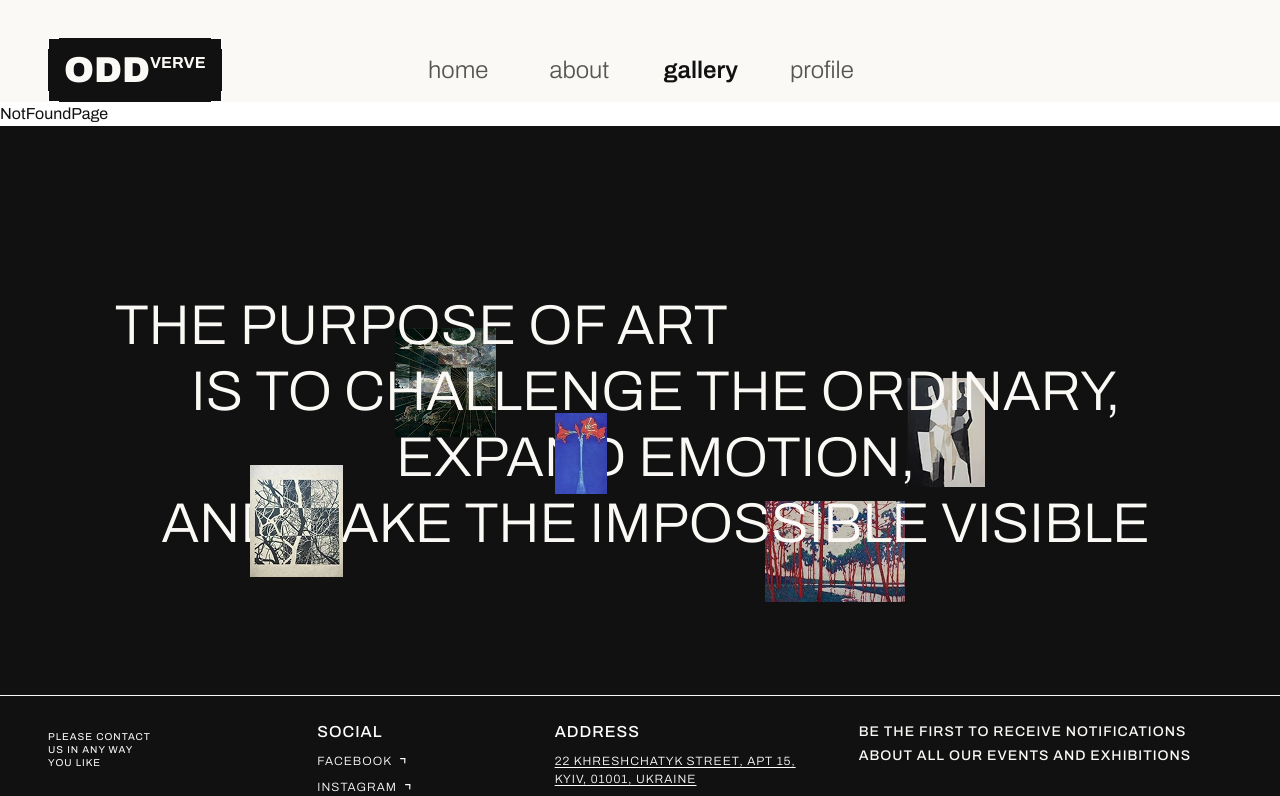
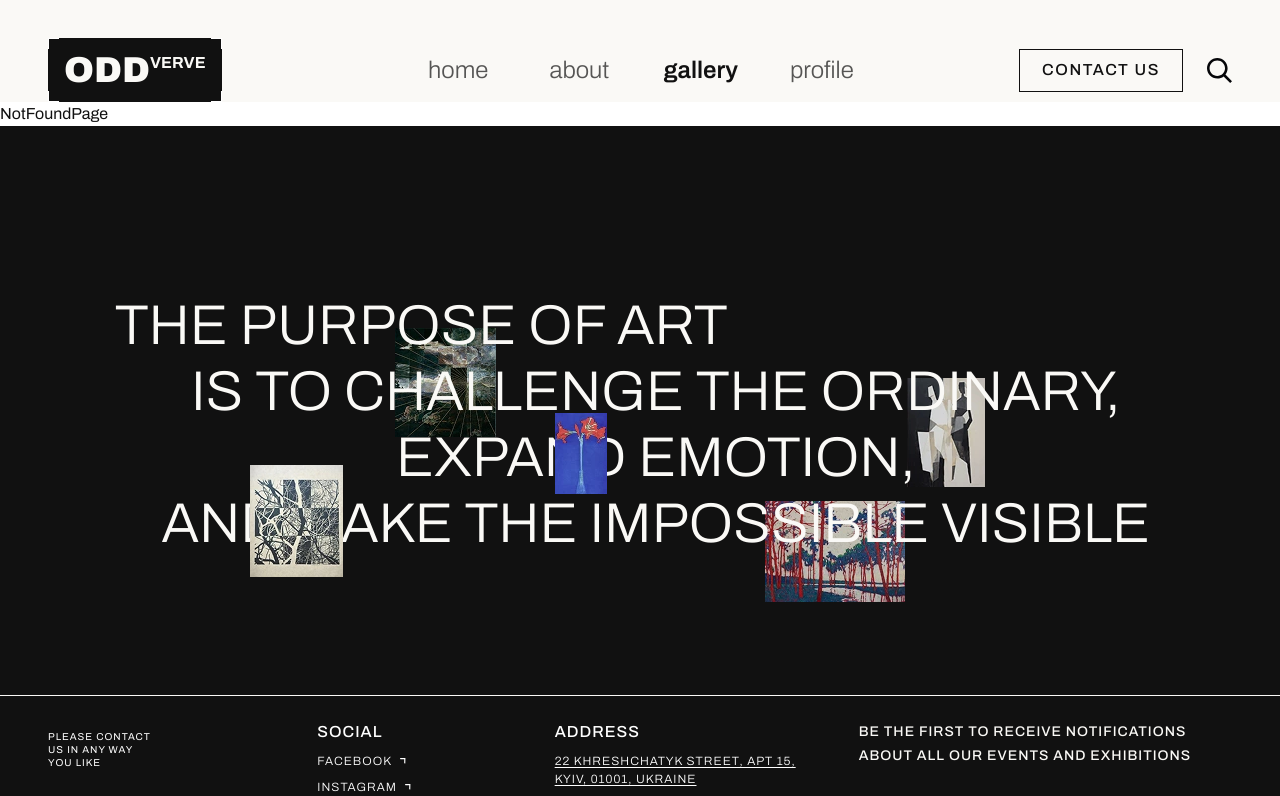
Before and after one commit to odd-verve-team/art-project-frontend, a React (Vite) app: page /gallery/1 in a window 1280 px wide. Shown: the top 796 px of the page. Built offline with nearby package versions, Linux system fonts and the light colour scheme; no server answers.

Commit message:
style(ui): update contact button and search icon styles for light theme

```diff
--- a/src/components/layout/Header/HeaderActions.tsx
+++ b/src/components/layout/Header/HeaderActions.tsx
@@ -2,12 +2,13 @@ import { Link } from 'react-router-dom';
 
 import { useAppStore } from '@/store/useAppStore';
 
-import { HEADER_HOVER } from './headerConstants';
+import { HEADER_HOVER, type HeaderTheme } from './headerConstants';
 
 import SearchIcon from '@/assets/search-icon.svg';
 
-export const HeaderActions = () => {
+export const HeaderActions = ({ theme }: { theme: HeaderTheme }) => {
   const openModal = useAppStore((state) => state.openModal);
+  const isLightMode = theme === 'light';
 
   return (
     <div className="flex items-center gap-[24px]">
@@ -15,14 +16,22 @@ export const HeaderActions = () => {
         onClick={() => openModal('contact-us')}
         className={`
           w-[164px] h-[43px] border-[1px] text-[16px] cursor-pointer
-          font-[500] text-background uppercase tracking-[0.1em]
+          font-[500] uppercase tracking-[0.1em] transition-colors duration-500
+          ${isLightMode ? 'text-primary border-primary' : 'text-background border-background'}
           ${HEADER_HOVER}
         `}
       >
         contact us
       </button>
       <Link to="/search" className={HEADER_HOVER}>
-        <img src={SearchIcon} alt="Search" />
+        <img
+          src={SearchIcon}
+          alt="Search"
+          className={`
+            transition-[filter] duration-500
+            ${isLightMode ? 'invert' : ''}
+          `}
+        />
       </Link>
     </div>
   );
```
